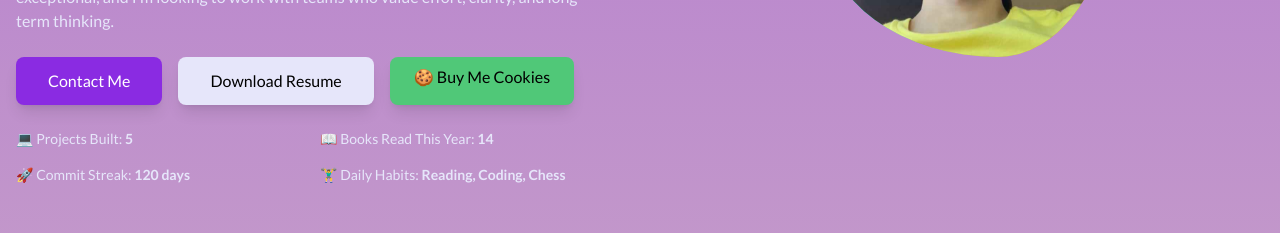
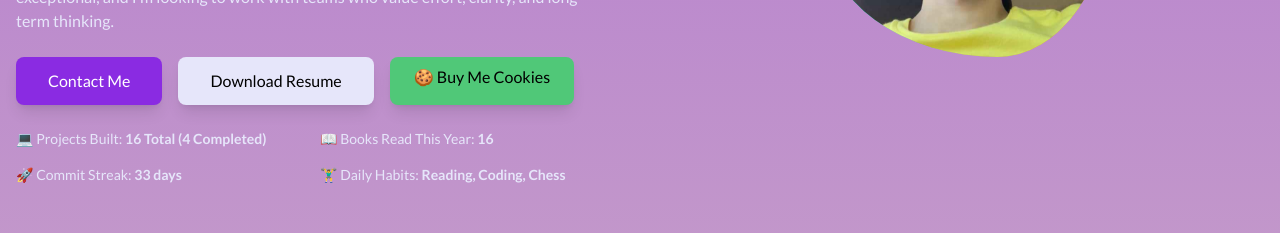
Before and after one commit to Gojer16/Portfolio, a React (Vite) app in the folder portfolio/: page / in a window 1280 px wide. Shown: the part 2000-2233 px from the top of the page. Built offline with nearby package versions, Linux system fonts and the light colour scheme.

Commit message:
Editing About Stats.

```diff
--- a/portfolio/src/components/About.jsx
+++ b/portfolio/src/components/About.jsx
@@ -80,9 +80,9 @@ const About = () => {
 
             {/* Stats */}
             <div className="mt-6 grid grid-cols-1 sm:grid-cols-2 gap-4 text-sm text-secondary">
-              <div>💻 Projects Built: <strong>5</strong></div>
-              <div>📖 Books Read This Year: <strong>14</strong></div>
-              <div>🚀 Commit Streak: <strong>120 days</strong></div>
+              <div>💻 Projects Built: <strong>16 Total (4 Completed)</strong></div>
+              <div>📖 Books Read This Year: <strong>16</strong></div>
+              <div>🚀 Commit Streak: <strong>33 days</strong></div>
               <div>🏋️‍♂️ Daily Habits: <strong>Reading, Coding, Chess</strong></div>
             </div>
           </div>
```
